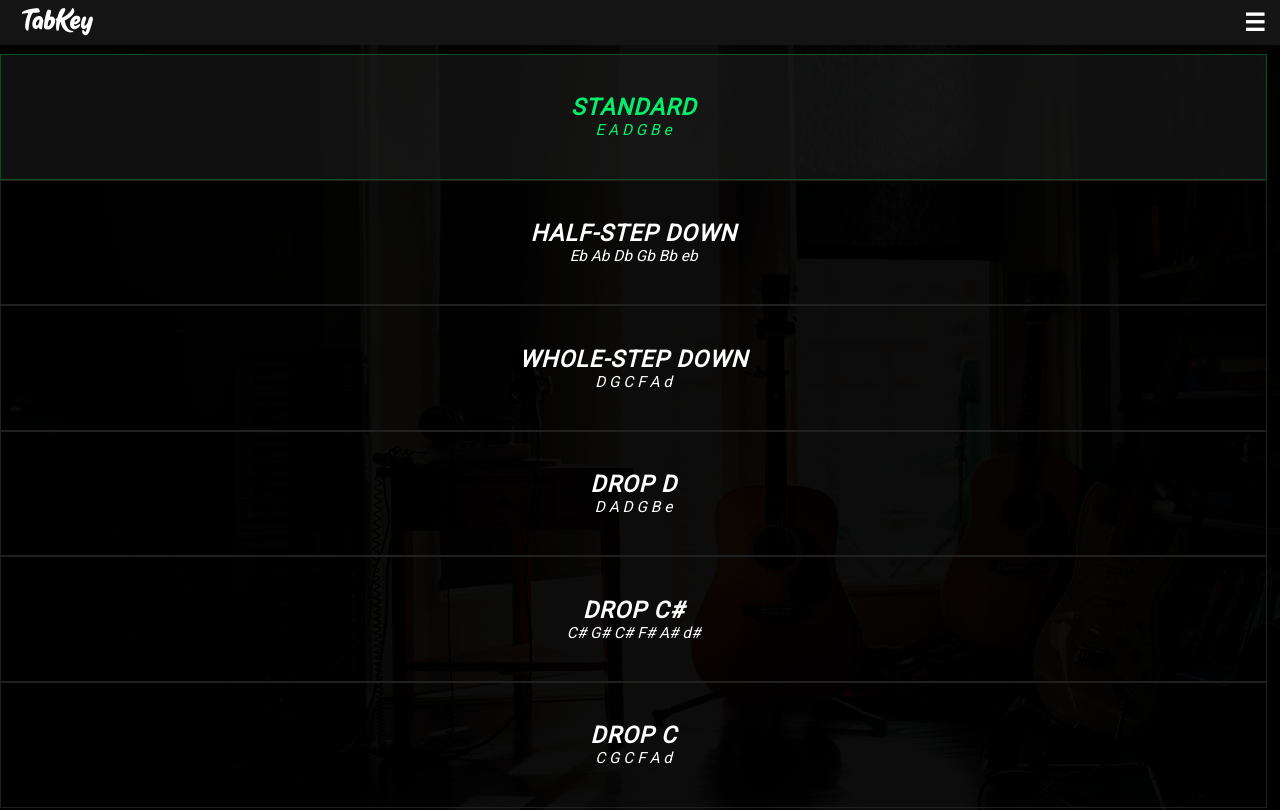
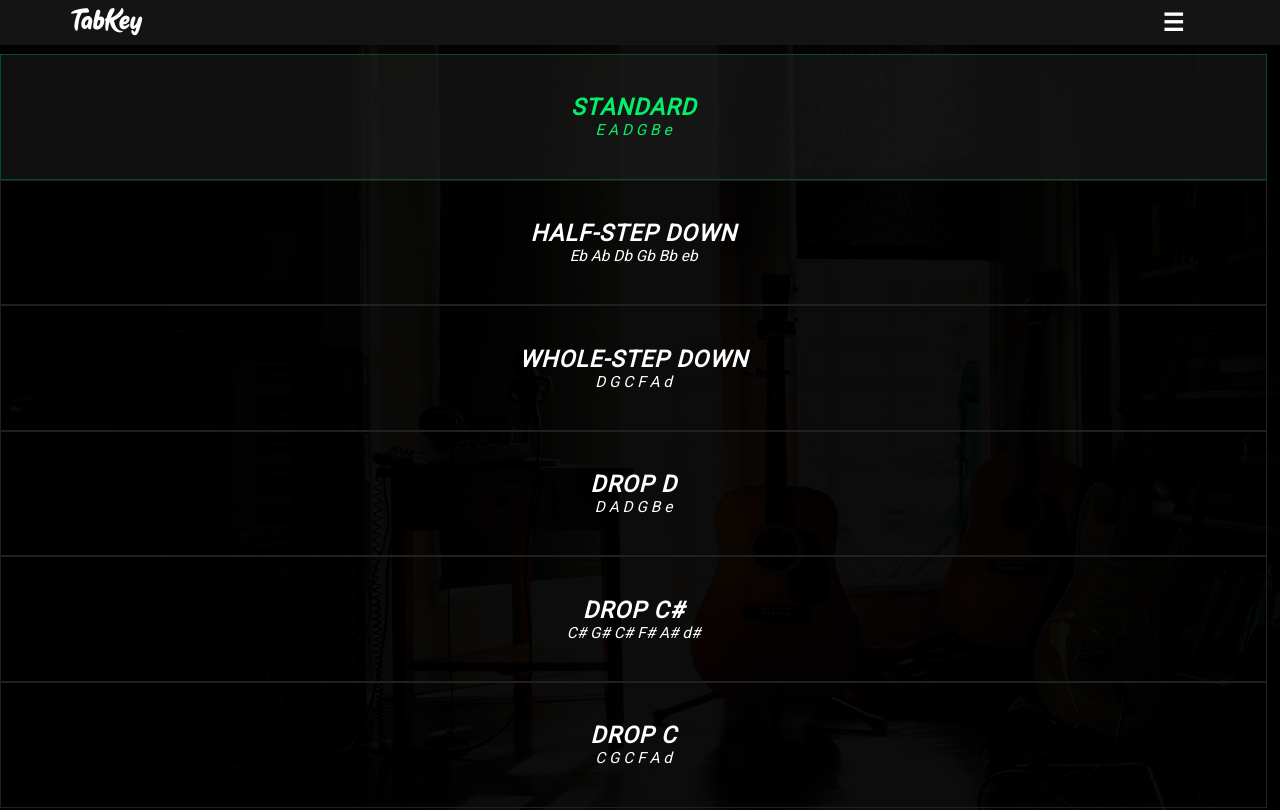
Before and after one commit to xndrmyr/TabKeyReact, a React (Create React App) app: page / in a window 1280 px wide. Shown: the top 810 px of the page. Built offline with nearby package versions, Linux system fonts and the light colour scheme.

Commit message:
topbar adjustments
fixed slight y-axis scrolling because topbar divs were margin'd outside view

```diff
--- a/src/App.css
+++ b/src/App.css
@@ -73,11 +73,21 @@ body {
 
 #tabkeyLogo {
   display: flex;
-  justify-content: flex-start;
-  width: 50%;
+  justify-content: center;
+  width: 20%;
   font-family: 'kestoy_selfiekestoy_selfie';
   font-size: 1.5em;
-  margin-left: .75em;
+}
+
+#topBarSpace {
+  display: flex;
+  width: 80%;
+  height: 100%;
+}
+#menuButton {
+  display: flex;
+  width: 20%;
+  justify-content: center;
 }
 
 a.menu {
@@ -88,12 +98,7 @@ a.menu {
   font-weight: bold;
 }
 
-#menuButton {
-  display: flex;
-  width: 50%;
-  justify-content: flex-end;
-  margin-right: .75em;
-}
+
 
 nav {
   display: flex;
--- a/src/app/TopBar.js
+++ b/src/app/TopBar.js
@@ -47,7 +47,7 @@ function TopBar() {
   console.log(menuActive)
   return (<>
     <div id="topBarWrapper">
-      <div id="tabkeyLogo">TabKey</div>
+      <div id="tabkeyLogo">TabKey</div><div id="topBarSpace"></div>
       <div id="menuButton"><a href="#" class="menu" onClick={menuClick}>&#9776;</a></div>
     </div>
           <div id="navWrapper" className="drawer" style={menuActive ? activeDrawer : unactiveDrawer}>
```
